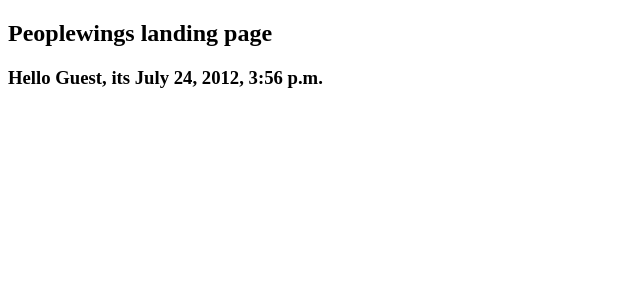
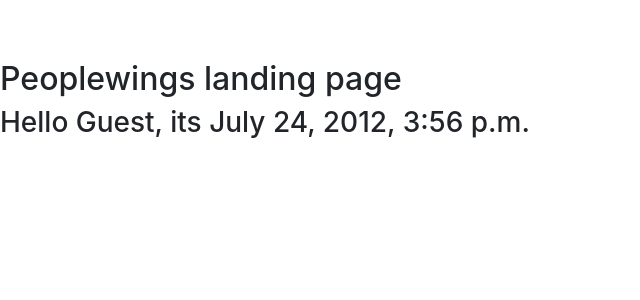
Before and after one commit to peoplewings/backend, a Django app: page / in a window 1280 px wide. Shown: the top 300 px of the page, without its empty margins (0-640 px from the left). Run offline with Django 3.2, Linux system fonts and the light colour scheme; parts of the project's set-up code (start-up, migrations or seed data) failed here and were passed over; some libraries are stand-ins or nearby versions.

Commit message:
Setting up base.html based on HTML5 Boilerplate

```diff
--- a/peoplewings/templates/base.html
+++ b/peoplewings/templates/base.html
@@ -1,11 +1,41 @@
-<!DOCTYPE html PUBLIC "-//W3C//DTD HTML 4.01//EN"
-   "http://www.w3.org/TR/html4/strict.dtd">
+<!DOCTYPE html>
+<html lang="en">
+  <head>
+    <meta charset="utf-8">
+    <title>{% block title %}Peoplewings{% endblock %}</title>
+    <meta name="viewport" content="width=device-width, initial-scale=1.0">
+    <meta name="description" content="">
+    <meta name="author" content="">
 
-<html lang="en">
-<head>
-  <meta http-equiv="Content-Type" content="text/html; charset=utf-8">
-  <title>{% block title %}Peoplewings{% endblock %}</title>
-</head>
+	<!-- Use the .htaccess and remove these lines to avoid edge case issues. More info: h5bp.com/i/378 -->
+    <meta http-equiv="X-UA-Compatible" content="IE=edge,chrome=1">
+
+	<!-- Le styles -->
+	<link href="../assets/css/bootstrap.css" rel="stylesheet">
+    <style type="text/css">
+      body {
+        padding-top: 60px;
+        padding-bottom: 40px;
+      }
+      .sidebar-nav {
+        padding: 9px 0;
+      }
+    </style>
+    <link href="../assets/css/bootstrap-responsive.css" rel="stylesheet">
+
+    <!-- Le HTML5 shim, for IE6-8 support of HTML5 elements -->
+    <!--[if lt IE 9]>
+      <script src="http://html5shim.googlecode.com/svn/trunk/html5.js"></script>
+    <![endif]-->
+
+    <!-- Le fav and touch icons -->
+    <link rel="shortcut icon" href="../assets/ico/favicon.ico">
+    <link rel="apple-touch-icon-precomposed" sizes="144x144" href="../assets/ico/apple-touch-icon-144-precomposed.png">
+    <link rel="apple-touch-icon-precomposed" sizes="114x114" href="../assets/ico/apple-touch-icon-114-precomposed.png">
+    <link rel="apple-touch-icon-precomposed" sizes="72x72" href="../assets/ico/apple-touch-icon-72-precomposed.png">
+    <link rel="apple-touch-icon-precomposed" href="../assets/ico/apple-touch-icon-57-precomposed.png">
+
+  </head>
 <body id="{% block body_id %}{% endblock %}" class="{% block body_class %}{% endblock %}">
   <div id="body">
     {% block body %}
```
